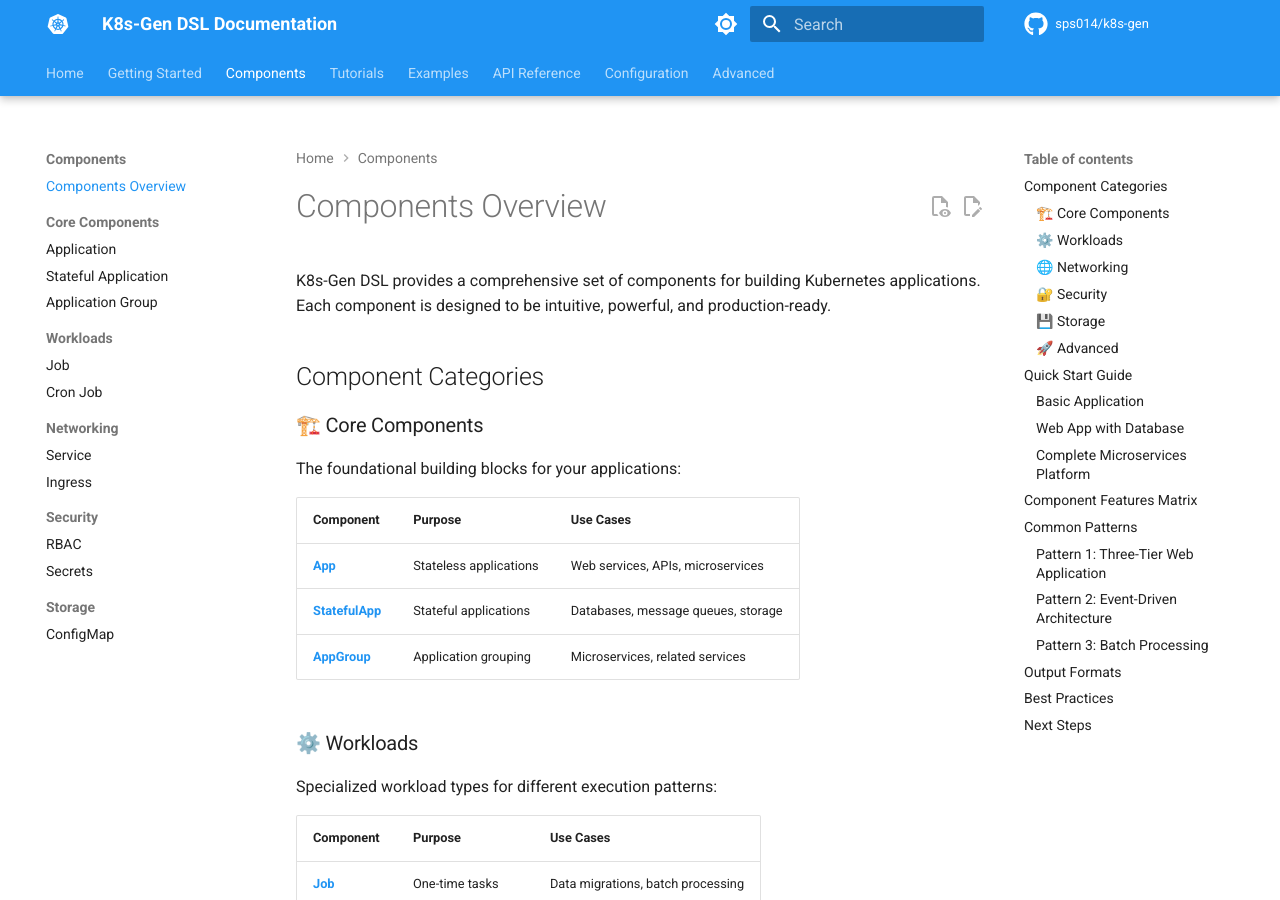
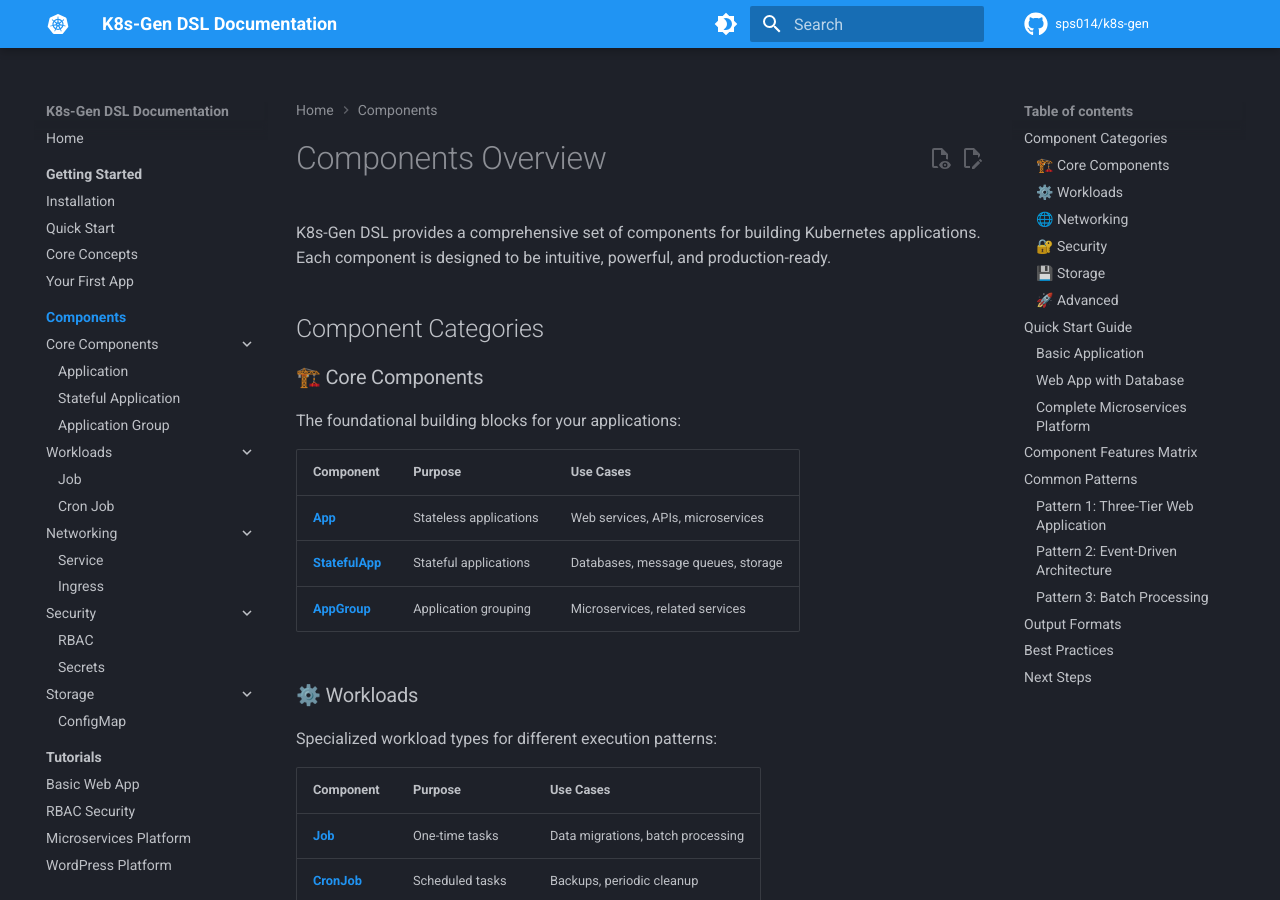
Before and after one commit to sps014/celestra, an MkDocs documentation site: the page built from docs/components/index.md, in a window 1280 px wide and 900 px high. Built offline with MkDocs 1.6.1 and Material for MkDocs 9.7.7, drawn with Linux system fonts in a browser that asks for light colours; comment, search, counter and statistics services are not loaded; the version menu is left out.

Commit message:
feat: switch to dark theme with vertical navigation
- Set dark theme (slate) as default instead of light
- Remove horizontal tabs (navigation.tabs) for vertical sidebar navigation
- Add navigation.indexes for better vertical navigation structure
- Users can still toggle between dark/light themes

```diff
--- a/mkdocs.yml
+++ b/mkdocs.yml
@@ -15,12 +15,11 @@
 theme:
   name: material
   features:
-    - navigation.tabs
-    - navigation.tabs.sticky
     - navigation.sections
     - navigation.expand
     - navigation.path
     - navigation.top
+    - navigation.indexes
     - search.highlight
     - search.share
     - search.suggest
@@ -30,6 +29,13 @@
     - content.action.edit
     - content.action.view
   palette:
+    # Palette toggle for dark mode (default)
+    - scheme: slate
+      primary: blue
+      accent: indigo
+      toggle:
+        icon: material/brightness-4
+        name: Switch to light mode
     # Palette toggle for light mode
     - scheme: default
       primary: blue
@@ -37,13 +43,6 @@
       toggle:
         icon: material/brightness-7
         name: Switch to dark mode
-    # Palette toggle for dark mode
-    - scheme: slate
-      primary: blue
-      accent: indigo
-      toggle:
-        icon: material/brightness-4
-        name: Switch to light mode
   font:
     text: Roboto
     code: Roboto Mono
```
